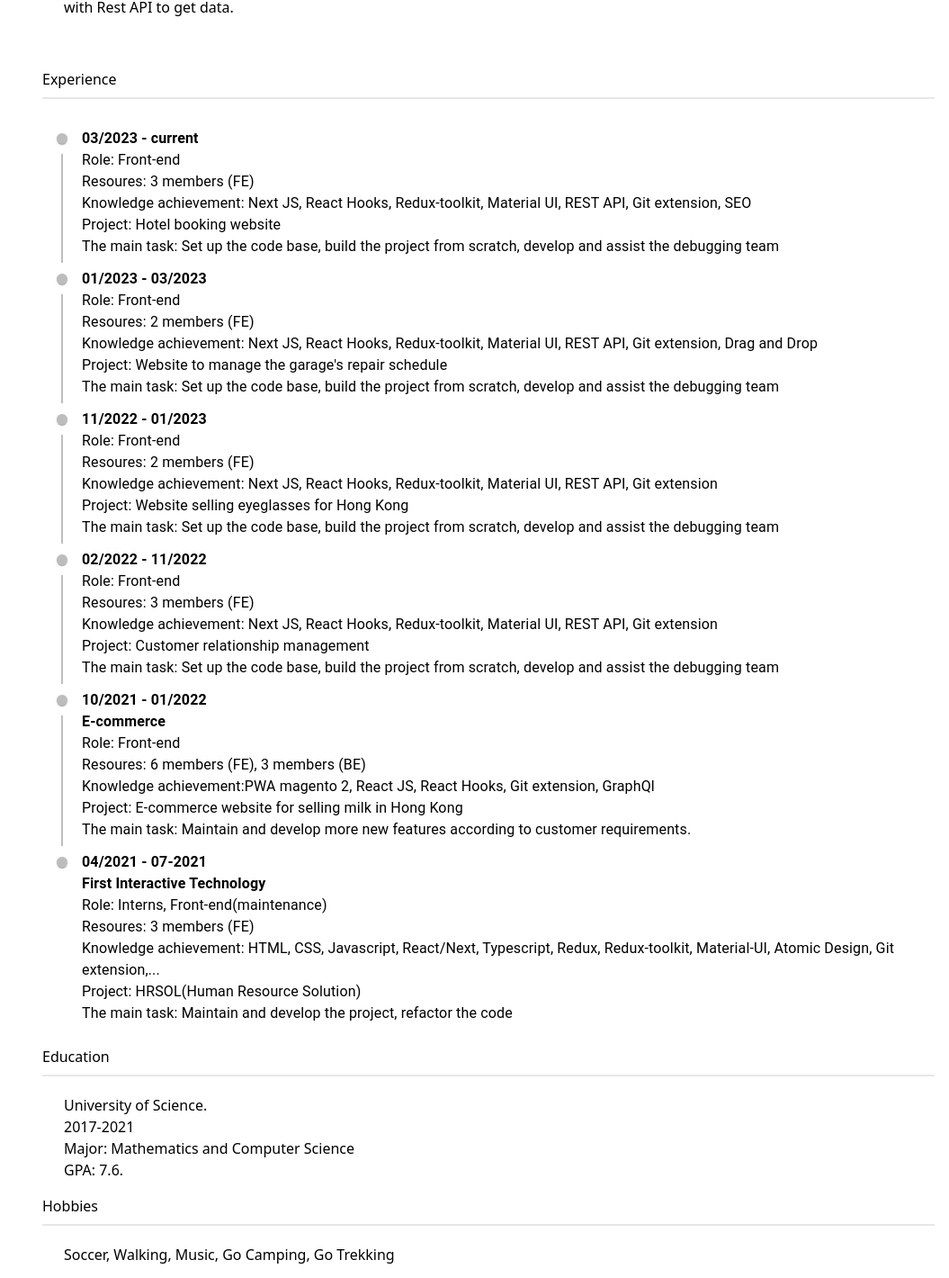
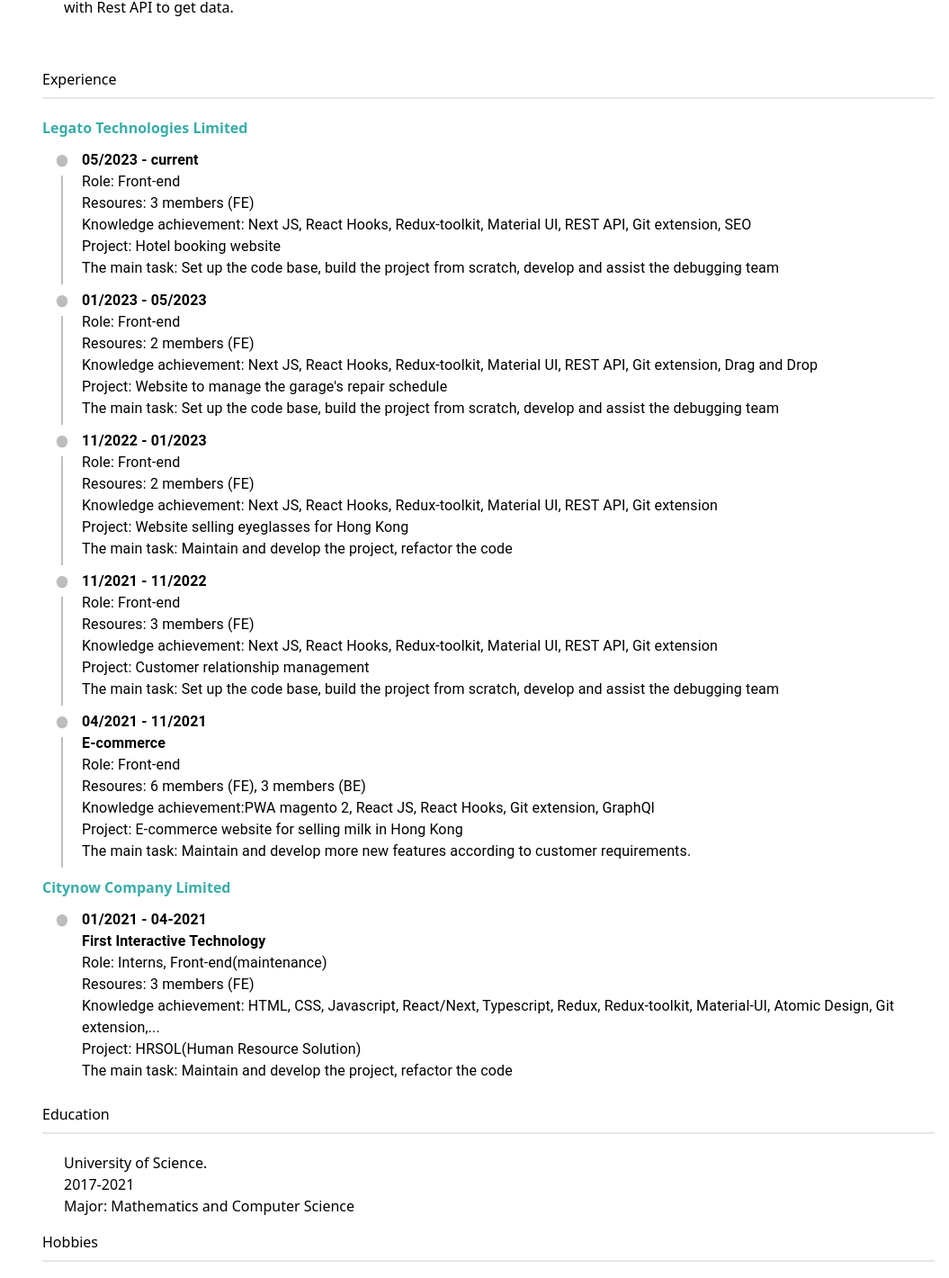
Before and after one commit to Thien521999/my-cv, a Next.js app: page / in a window 1280 px wide. Shown: the part 592-2012 px from the top of the page at 90% size, without its empty margins (225-1280 px from the left). Built offline with nearby package versions, Linux system fonts and the light colour scheme.

Commit message:
update CV

```diff
--- a/components/Main/Education.tsx
+++ b/components/Main/Education.tsx
@@ -10,7 +10,6 @@
           <div>University of Science.</div>
           <div>2017-2021</div>
           <div>Major: Mathematics and Computer Science</div>
-          <div>GPA: 7.6.</div>
       </div>
     </div>
   );
--- a/components/Main/Experience.tsx
+++ b/components/Main/Experience.tsx
@@ -13,6 +13,7 @@
         <span>Experience</span>
       </div>
       <div className="mt-1 pt-4 hover:shadow-inner">
+        <div className="text-[#38ada9] font-bold">Legato Technologies Limited</div>
         <Timeline
           sx={{
             [`& .${timelineItemClasses.root}:before`]: {
@@ -28,7 +29,7 @@
             </TimelineSeparator>
             <TimelineContent>
               <strong>
-                03/2023 - current
+                05/2023 - current
                 <br />
               </strong>
               <div>Role: Front-end</div>
@@ -51,7 +52,7 @@
             </TimelineSeparator>
             <TimelineContent>
               <strong>
-                01/2023 - 03/2023
+                01/2023 - 05/2023
                 <br />
               </strong>
               <div>Role: Front-end</div>
@@ -84,10 +85,7 @@
                 Git extension
               </div>
               <div>Project: Website selling eyeglasses for Hong Kong</div>
-              <div>
-                The main task: Set up the code base, build the project from scratch, develop and
-                assist the debugging team
-              </div>
+              <div>The main task: Maintain and develop the project, refactor the code</div>
             </TimelineContent>
           </TimelineItem>
           <TimelineItem>
@@ -97,7 +95,7 @@
             </TimelineSeparator>
             <TimelineContent>
               <strong>
-                02/2022 - 11/2022
+                11/2021 - 11/2022
                 <br />
               </strong>
               <div>Role: Front-end</div>
@@ -120,7 +118,7 @@
             </TimelineSeparator>
             <TimelineContent>
               <strong>
-                10/2021 - 01/2022
+                04/2021 - 11/2021
                 <br />
                 E-commerce
               </strong>
@@ -136,13 +134,23 @@
               </div>
             </TimelineContent>
           </TimelineItem>
+        </Timeline>
+        <div className="mt-1 text-[#38ada9] font-bold">Citynow Company Limited</div>
+        <Timeline
+          sx={{
+            [`& .${timelineItemClasses.root}:before`]: {
+              flex: 0,
+              padding: 0,
+            },
+          }}
+        >
           <TimelineItem>
             <TimelineSeparator>
               <TimelineDot />
             </TimelineSeparator>
             <TimelineContent>
               <strong>
-                04/2021 - 07-2021
+                01/2021 - 04-2021
                 <br />
                 First Interactive Technology
               </strong>
```
Also changed, not shown: 1 other file (tests, documents, lock files or other folders).
